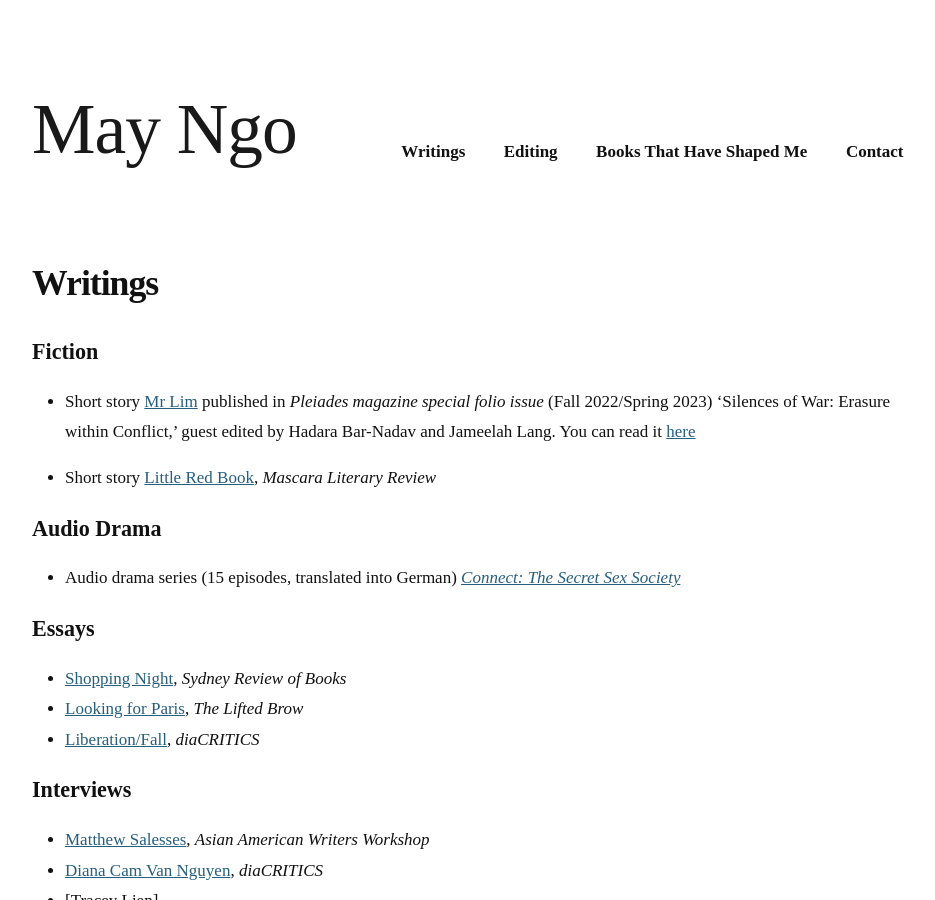
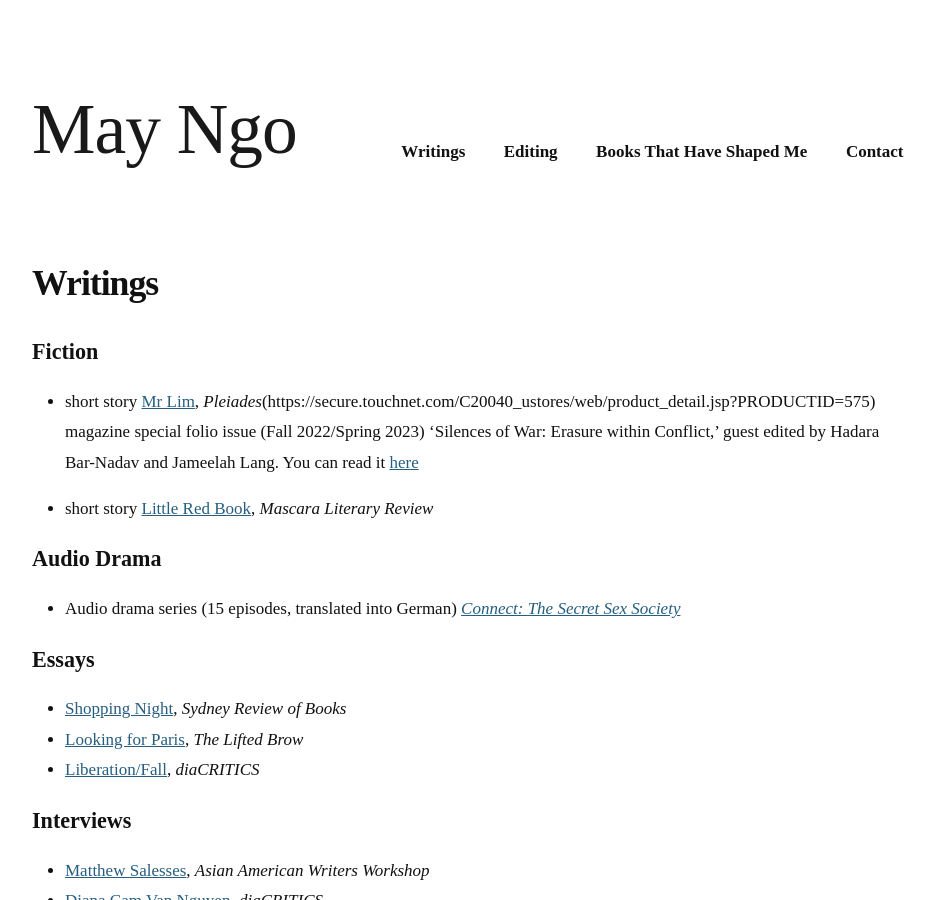
Before and after one commit to mayngo-net/mayngo-net.github.io, a Jekyll site: the page built from writings.markdown, in a window 1280 px wide and 900 px high. Shown: the whole window, without its empty margins (168-1103 px from the left). Built offline with Jekyll 4.4.1, drawn with Linux system fonts in a browser that asks for light colours; some web fonts are replaced.

Commit message:
Update writings.markdown

```diff
--- a/writings.markdown
+++ b/writings.markdown
@@ -7,9 +7,9 @@ order: 200
 
 ## Fiction
 
-- Short story [Mr Lim](01_4243Ngo.pdf) published in _Pleiades magazine special folio issue_ (Fall 2022/Spring 2023) 'Silences of War: Erasure within Conflict,' guest edited by Hadara Bar-Nadav and Jameelah Lang. You can read it [here](01_4243Ngo.pdf)
+- short story [Mr Lim](01_4243Ngo.pdf), _Pleiades_(https://secure.touchnet.com/C20040_ustores/web/product_detail.jsp?PRODUCTID=575) magazine special folio issue (Fall 2022/Spring 2023) 'Silences of War: Erasure within Conflict,' guest edited by Hadara Bar-Nadav and Jameelah Lang. You can read it [here](01_4243Ngo.pdf)
 
-- Short story [Little Red Book](http://mascarareview.com/little-red-book-by-may-ngo/), _Mascara Literary Review_
+- short story [Little Red Book](http://mascarareview.com/little-red-book-by-may-ngo/), _Mascara Literary Review_
 
 ## Audio Drama
 
```
